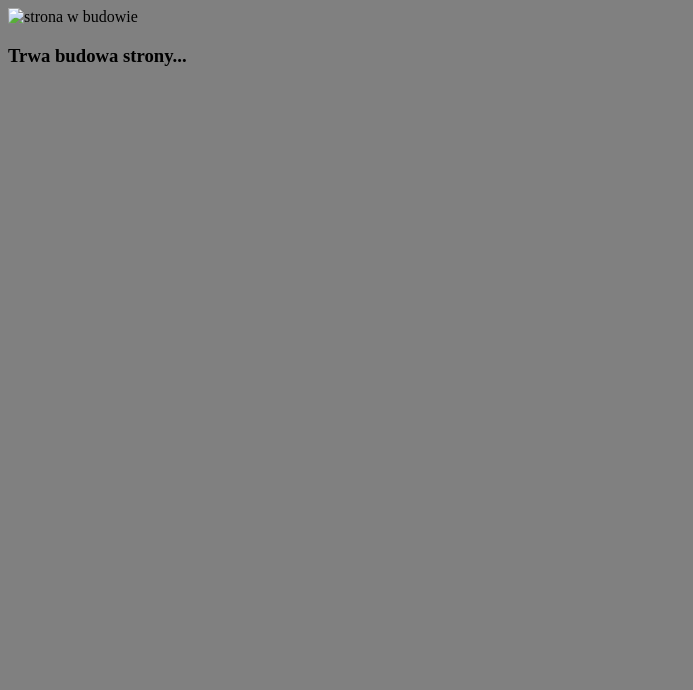
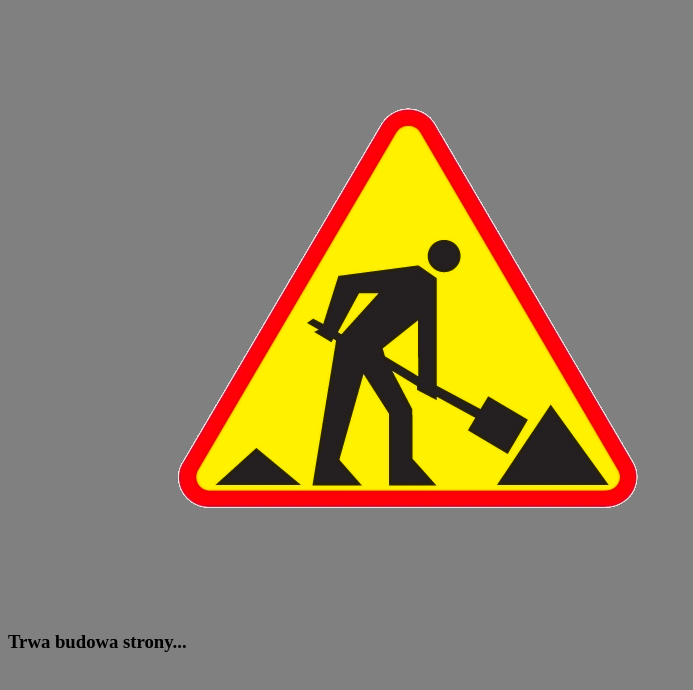
Before and after one commit to JakubTydryszewski/JakubTydryszewski.github.io, a plain HTML site: page index.html in a window 1280 px wide. Shown: the whole page, without its empty margins (0-693 px from the left). Drawn offline with Linux system fonts and the light colour scheme.

Commit message:
Update index.html

```diff
--- a/index.html
+++ b/index.html
@@ -7,7 +7,7 @@
 	</head>
 	<body>
 		<div class="baner">
-			<img src="picture.png" alt="strona w budowie">
+			<img src="image.png" alt="strona w budowie">
 		</div>
 		<div class="main">
 			<h3>Trwa budowa strony...</h3>
```
